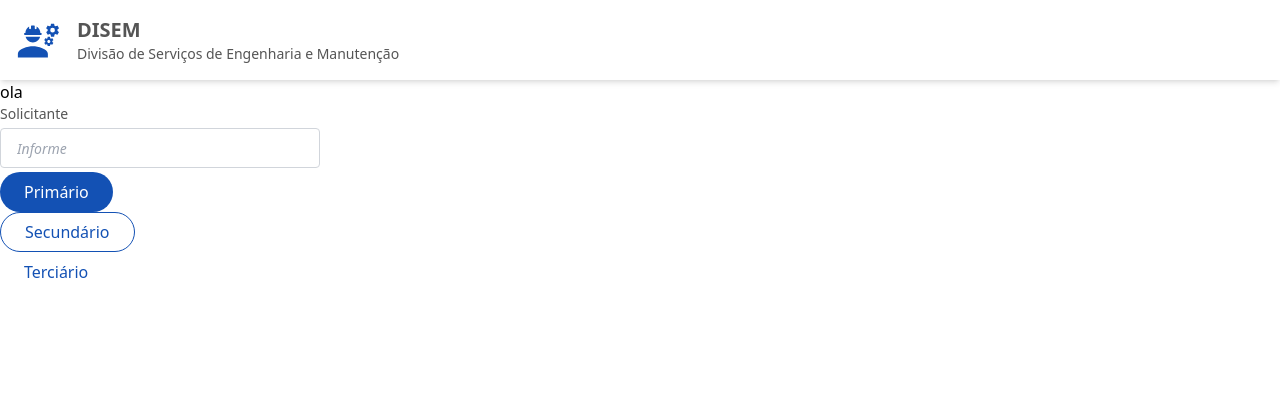
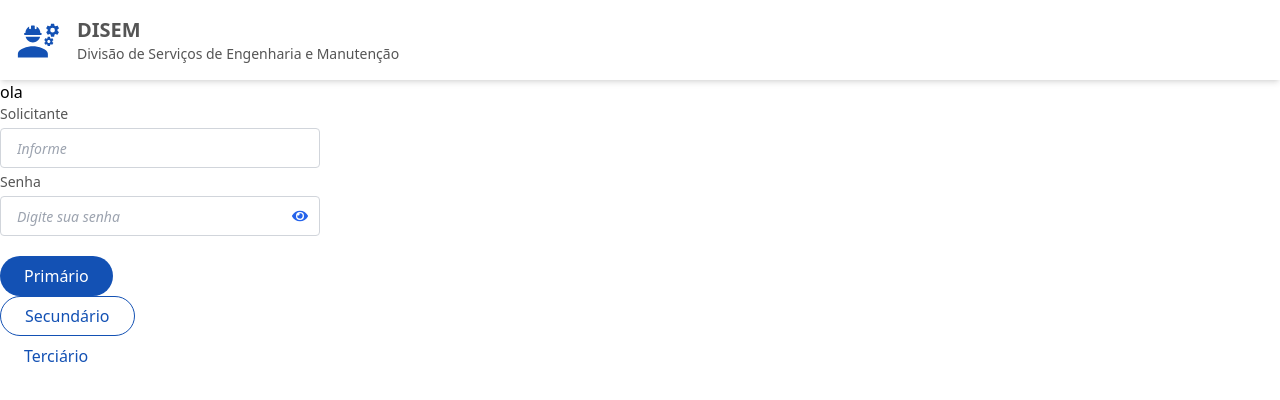
Before and after one commit to WemellyNunes/frontend_application_disem, a React (Vite) app: page / in a window 1280 px wide. Shown: the top 400 px of the page. Built offline with nearby package versions, Linux system fonts and the light colour scheme; a web font is replaced by a local one.

Commit message:
feat: add o componente de input secondary

```diff
--- a/src/App.jsx
+++ b/src/App.jsx
@@ -3,6 +3,9 @@ import ButtonSecondary from "./components/buttons/buttonSecondary";
 import ButtonTertiary from "./components/buttons/buttonTertiary";
 import Header from "./components/header";
 import InputPrimary from "./components/inputs/inputPrimary";
+import InputSecondary from "./components/inputs/inputSecondary";
+import { FaEye, FaArrowRight, FaSearch } from 'react-icons/fa'; // Exemplo de ícones da biblioteca react-icons
+
 
 
 function App() {
@@ -13,6 +16,11 @@ function App() {
         <Header/>
         <p>ola</p>
         <InputPrimary label="Solicitante" placeholder="Informe" />
+        <InputSecondary
+        label="Senha"
+        placeholder="Digite sua senha"
+        type="password"
+        buttonIcon={<FaEye/>}/>
         <ButtonPrimary>Primário</ButtonPrimary>
         <ButtonSecondary>Secundário</ButtonSecondary>
         <ButtonTertiary>Terciário</ButtonTertiary>
--- /dev/null
+++ b/src/components/inputs/inputSecondary/index.jsx
@@ -0,0 +1,27 @@
+const InputSecondary = ({ label, placeholder, buttonIcon, onButtonClick, type = 'text' }) => {
+    return (
+      <div className="w-full max-w-xs mb-4">
+        <label className="block text-primary-dark text-sm font-normal" htmlFor="inputWithButton">
+          {label}
+        </label>
+        <div className="relative flex items-center">
+          <input
+            className="appearance-none block w-full bg-white text-gray-700 border border-gray-300
+            rounded h-10 px-4 leading-tight focus:outline-none focus:ring-2 focus:ring-blue-500
+            focus:border-blue-500 my-1 text-sm italic"
+            id="inputWithButton"
+            type={type}
+            placeholder={placeholder}
+          />
+          <button
+            onClick={onButtonClick}
+            className="absolute inset-y-0 right-0 flex items-center pr-3 text-blue-600 focus:outline-none "
+          >
+            {buttonIcon}
+          </button>
+        </div>
+      </div>
+    );
+  }
+
+  export default InputSecondary;
```
